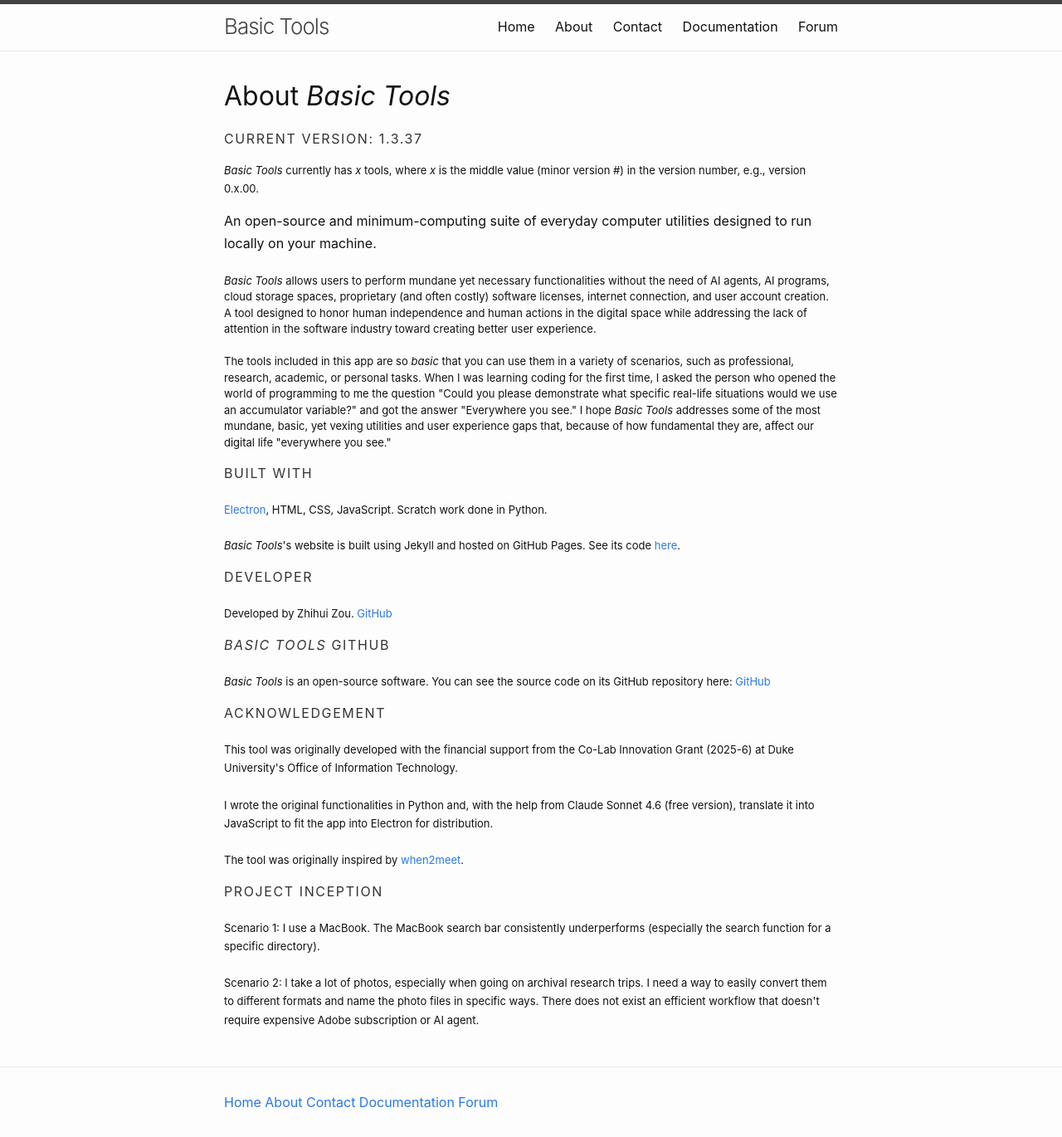
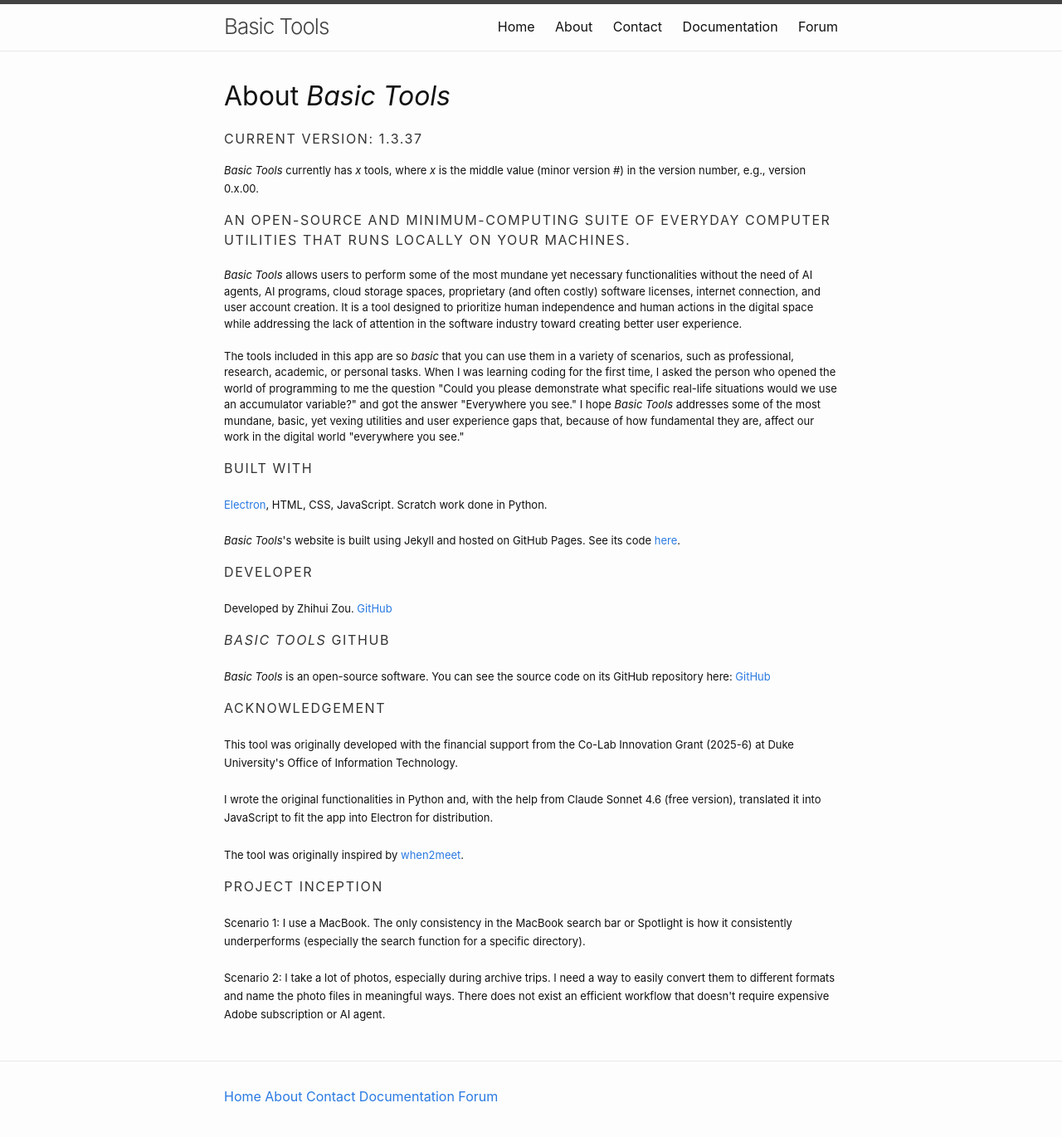
Before and after one commit to zzou21/BasicToolsWeb, a Jekyll site: the page built from about/index.html, in a window 1280 px wide. Shown: the whole page at 83% size. Built offline with Jekyll 4.4.1, drawn with Linux system fonts in a browser that asks for light colours.

Commit message:
updated web language

```diff
--- a/about/index.html
+++ b/about/index.html
@@ -14,14 +14,14 @@ permalink: /about/
 <div class="divider"></div>
 
 <section class="section">
-  <p class="body-subtitle">
-  An open-source and minimum-computing suite of everyday computer utilities designed to run locally on your machine.
+  <p class="label">
+  An open-source and minimum-computing suite of everyday computer utilities that runs locally on your machines.
   </p>
   <p class="body-content">
-  <i>Basic Tools</i> allows users to perform mundane yet necessary functionalities without the need of AI agents, AI programs, cloud storage spaces, proprietary (and often costly) software licenses, internet connection, and user account creation. A tool designed to honor human independence and human actions in the digital space while addressing the lack of attention in the software industry toward creating better user experience.
+  <i>Basic Tools</i> allows users to perform some of the most mundane yet necessary functionalities without the need of AI agents, AI programs, cloud storage spaces, proprietary (and often costly) software licenses, internet connection, and user account creation. It is a tool designed to prioritize human independence and human actions in the digital space while addressing the lack of attention in the software industry toward creating better user experience.
   <br>
   <br>
-  The tools included in this app are so <i>basic</i> that you can use them in a variety of scenarios, such as professional, research, academic, or personal tasks. When I was learning coding for the first time, I asked the person who opened the world of programming to me the question "Could you please demonstrate what specific real-life situations would we use an accumulator variable?" and got the answer "Everywhere you see." I hope <i>Basic Tools</i> addresses some of the most mundane, basic, yet vexing utilities and user experience gaps that, because of how fundamental they are, affect our digital life "everywhere you see."
+  The tools included in this app are so <i>basic</i> that you can use them in a variety of scenarios, such as professional, research, academic, or personal tasks. When I was learning coding for the first time, I asked the person who opened the world of programming to me the question "Could you please demonstrate what specific real-life situations would we use an accumulator variable?" and got the answer "Everywhere you see." I hope <i>Basic Tools</i> addresses some of the most mundane, basic, yet vexing utilities and user experience gaps that, because of how fundamental they are, affect our work in the digital world "everywhere you see."
   </p>
 </section>
 
@@ -53,7 +53,7 @@ permalink: /about/
     This tool was originally developed with the financial support from the Co-Lab Innovation Grant (2025-6) at Duke University's Office of Information Technology.
     <br>
     <br>
-    I wrote the original functionalities in Python and, with the help from Claude Sonnet 4.6 (free version), translate it into JavaScript to fit the app into Electron for distribution.
+    I wrote the original functionalities in Python and, with the help from Claude Sonnet 4.6 (free version), translated it into JavaScript to fit the app into Electron for distribution.
     <br>
     <br>
     The tool was originally inspired by <a href="https://www.when2meet.com/" target="_blank" rel="noopener noreferrer">when2meet</a>.
@@ -62,11 +62,10 @@ permalink: /about/
 
 <section class="section">
   <p class="label">Project Inception</p>
-  <p class="body">Scenario 1: I use a MacBook. The MacBook search bar consistently underperforms (especially the search function for a specific directory).
-    <br>
-    <br>
-
-  Scenario 2: I take a lot of photos, especially when going on archival research trips. I need a way to easily convert them to different formats and name the photo files in specific ways. There does not exist an efficient workflow that doesn't require expensive Adobe subscription or AI agent.
+  <p class="body">Scenario 1: I use a MacBook. The only consistency in the MacBook search bar or Spotlight is how it consistently underperforms (especially the search function for a specific directory).
+  <br>
+  <br>
+  Scenario 2: I take a lot of photos, especially during archive trips. I need a way to easily convert them to different formats and name the photo files in meaningful ways. There does not exist an efficient workflow that doesn't require expensive Adobe subscription or AI agent.
   </p>
 </section>
 
```
Also changed, not shown: index.html (+8 -4 lines).
